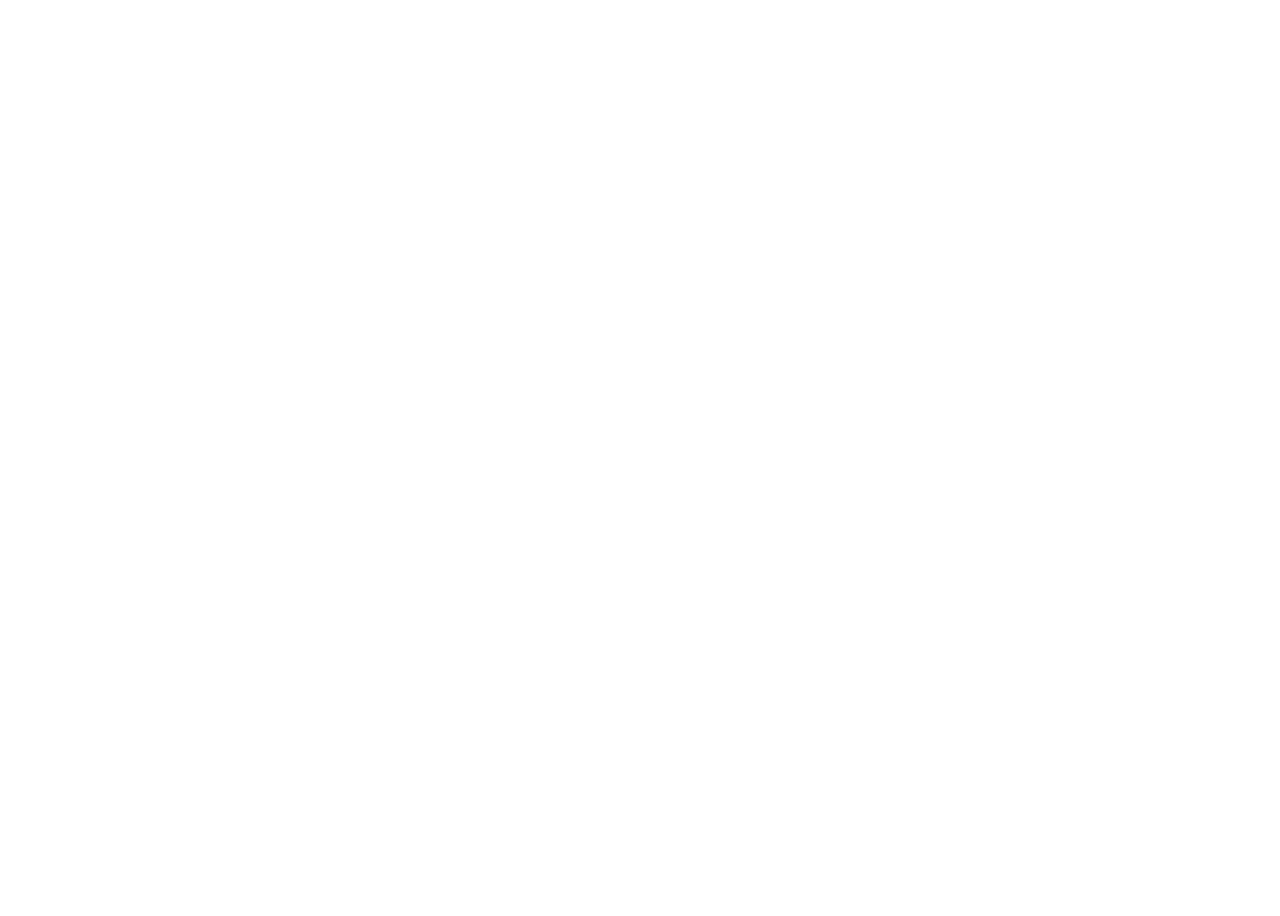
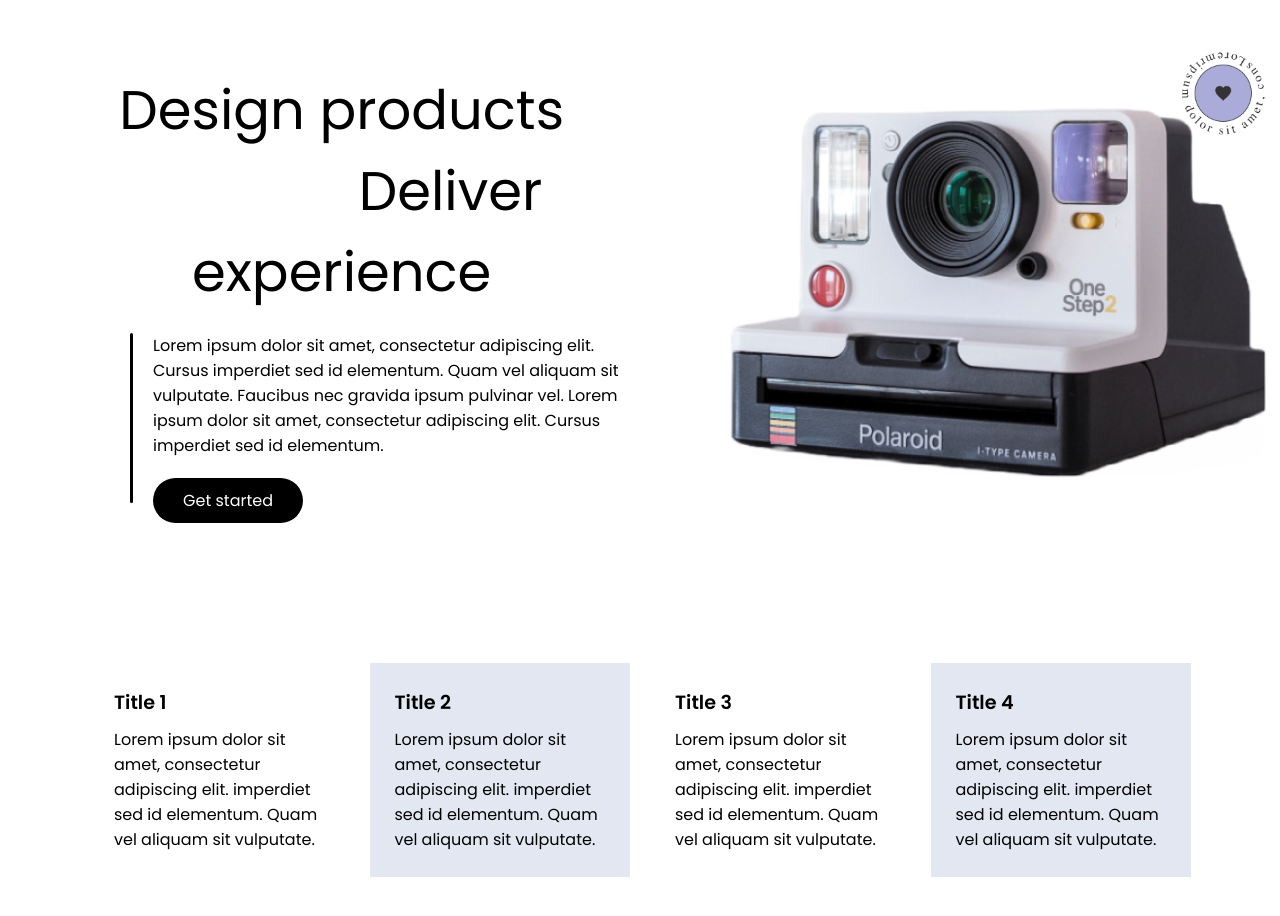
Before and after one commit to josemartinezrdev/ProyectoFinalHtmlCss, a plain HTML site: page eg/index.html in a window 1280 px wide. Before the commit the page ends 800 px from the top, so only its background shows below. Drawn offline with Linux system fonts and the light colour scheme.

Commit message:
Update 17

```diff
--- a/bg/index.css
+++ b/bg/index.css
@@ -108,7 +108,8 @@ hr {
   }
 
   .lista {
-    top: 50%;
+    padding: 25px;
+    top: 58%;
     position: absolute;
     flex-direction: row;
     z-index: 1;
--- a/ee/index.css
+++ b/ee/index.css
@@ -0,0 +1,156 @@
+@import url("https://fonts.googleapis.com/css2?family=Poppins:ital,wght@0,300;0,400;0,600;0,700;1,300;1,400;1,600;1,700&display=swap");
+
+* {
+  margin: 0;
+  box-sizing: border-box;
+  font-weight: 400;
+}
+
+body {
+  font-family: "Poppins", sans-serif;
+  color: #ffffff;
+}
+
+.grid {
+  display: grid;
+  grid-template-columns: 1fr;
+}
+
+.grid-item {
+  display: flex;
+  flex-direction: column;
+  align-items: center;
+  justify-content: center;
+}
+
+.btn {
+  text-align: start;
+  padding: 10px 30px;
+  background-color: #ffffff;
+  text-decoration: none;
+  color: #252525;
+  border-radius: 25px;
+}
+
+.info-1 {
+  display: flex;
+  flex-direction: column;
+  align-items: center;
+  text-align: center;
+  gap: 20px;
+  padding: 25px;
+
+  background-position: center;
+}
+
+.div-imgs-1 {
+  width: 100%;
+  display: flex;
+  flex-direction: column;
+  align-items: center;
+  justify-content: center;
+}
+
+.img {
+  background-repeat: no-repeat;
+  width: 362px;
+  height: 320px;
+}
+
+.info-img {
+  color: #5e5c5c;
+  width: 50%;
+  padding: 25px;
+}
+
+.img h4,
+.img-2 h4 {
+  font-weight: 900;
+  font-size: 2.3rem;
+}
+
+.img p,
+.img-2 p {
+  font-size: 0.9rem;
+}
+
+.img-2 {
+  color: #5e5c5c;
+  width: 100%;
+  height: 900px;
+  background-repeat: no-repeat;
+  background-position: center;
+  display: flex;
+  justify-content: end;
+  text-align: right;
+}
+
+.info-img-2 {
+  padding: 25px;
+}
+
+@media (min-width: 930px) {
+  .grid {
+    grid-template-columns: repeat(2, 1fr);
+  }
+
+  .info-1 {
+    justify-content: center;
+    align-items: start;
+    text-align: start;
+
+    width: 100%;
+    height: 70%;
+  }
+
+  .info-1 h1 {
+    font-size: 4.3rem;
+  }
+
+  .info-1 p {
+    font-size: 1.5rem;
+  }
+
+  .div-imgs-1 {
+    width: 100%;
+    height: 30%;
+    flex-direction: row;
+  }
+
+  .img {
+    width: 100%;
+    height: 100%;
+  }
+
+  .info-img {
+    color: #5e5c5c;
+    width: 50%;
+    padding: 25px;
+  }
+
+  .img h4,
+  .img-2 h4 {
+    font-weight: 900;
+    font-size: 2.3rem;
+  }
+
+  .img p,
+  .img-2 p {
+    font-size: 0.9rem;
+  }
+
+  .img-2 {
+    color: #5e5c5c;
+    width: 100%;
+    height: 900px;
+    background-repeat: no-repeat;
+    background-position: center;
+    display: flex;
+    justify-content: end;
+    text-align: right;
+  }
+
+  .info-img-2 {
+    padding: 25px;
+  }
+}
--- a/ee/index.html
+++ b/ee/index.html
@@ -0,0 +1,45 @@
+<!DOCTYPE html>
+<html lang="es">
+  <head>
+    <meta charset="UTF-8" />
+    <meta name="viewport" content="width=device-width, initial-scale=1.0" />
+    <link rel="stylesheet" href="index.css" />
+    <title>Landing Page 45</title>
+  </head>
+  <body>
+    <div class="grid">
+      <div class="grid-item">
+        <div class="info-1" style="background-image: url('imgs/ee1.png');">
+          <h1>Design, create, and be passionate</h1>
+          <p>
+            Lorem ipsum dolor sit amet, consectetur adipiscing elit. Cursus
+            imperdiet sed idt.
+          </p>
+          <a href="#" class="btn">Get started</a>
+        </div>
+        <div class="div-imgs-1">
+          <div class="img" style="background-image: url('imgs/ee2.png');">
+            <div class="info-img">
+              <h4>02</h4>
+              <p>Go with your heart</p>
+            </div>
+          </div>
+          <div class="img" style="background-image: url('imgs/ee3.png');" >
+            <div class="info-img">
+              <h4>03</h4>
+              <p>Live a full live</p>
+            </div>
+          </div>
+        </div>
+      </div>
+      <div class="grid-item">
+        <div class="img-2" style="background-image: url('imgs/ee4.png');">
+          <div class="info-img-2">
+            <h4>01</h4>
+            <p>Discover the world</p>
+          </div>
+        </div>
+      </div>
+    </div>
+  </body>
+</html>
--- a/eg/index.css
+++ b/eg/index.css
@@ -0,0 +1,157 @@
+@import url("https://fonts.googleapis.com/css2?family=Poppins:ital,wght@0,300;0,400;0,600;0,700;1,300;1,400;1,600;1,700&display=swap");
+
+* {
+  margin: 0;
+  box-sizing: border-box;
+  font-weight: 400;
+}
+
+body {
+  font-family: "Poppins", sans-serif;
+  color: black;
+}
+
+.grid {
+  display: grid;
+  grid-template-columns: 1fr;
+}
+
+.grid-item {
+  display: flex;
+  flex-direction: column;
+  align-items: center;
+  justify-content: center;
+}
+
+.btn {
+  text-align: start;
+  padding: 10px 30px;
+  background-color: black;
+  text-decoration: none;
+  color: white;
+  border-radius: 25px;
+}
+
+.info-1 {
+  display: flex;
+  flex-direction: column;
+  align-items: center;
+  text-align: center;
+  gap: 20px;
+  padding: 25px;
+}
+
+.text-cont {
+  display: flex;
+  gap: 20px;
+}
+
+.text {
+  display: flex;
+  flex-direction: column;
+  align-items: start;
+  text-align: start;
+  gap: 20px;
+}
+
+hr {
+  border: none;
+  background-color: #000;
+  width: 30px;
+  height: 100%;
+  border-radius: 3px;
+}
+
+.img-1 {
+  display: flex;
+  flex-direction: column;
+  position: relative;
+  align-items: center;
+}
+
+.img-1 img:nth-child(1) {
+  width: 15%;
+  position: absolute;
+  top: -8%;
+  left: 83%;
+}
+
+.img-1 img:nth-child(2) {
+  width: 100%;
+}
+
+.lst-cont {
+  width: 100%;
+  display: flex;
+  justify-content: center;
+}
+
+.lista {
+  width: 90%;
+  display: flex;
+  flex-direction: column;
+  gap: 20px;
+  padding: 25px;
+}
+
+.item-lst {
+  display: flex;
+  flex-direction: column;
+  gap: 10px;
+  padding: 25px;
+}
+
+.item-lst h4 {
+  font-size: 1.2rem;
+  font-weight: 600;
+}
+
+.item-lst:nth-child(2) {
+  background-color: #e2e7f1;
+}
+
+.item-lst:nth-child(4) {
+  background-color: #e2e7f1;
+}
+
+@media (min-width: 930px) {
+  .tab {
+    text-indent: 4em;
+  }
+
+  .grid-item {
+    margin: 45px auto;
+    flex-direction: row;
+  }
+
+  .info-1 {
+    width: 55%;
+  }
+
+  .info-1 h1 {
+    font-size: 3.4rem;
+  }
+
+  .text-cont {
+    width: 80%;
+    margin-left: 13%;
+  }
+
+  hr {
+    border: none;
+    background-color: #000;
+    width: 15px;
+    height: 170px;
+    border-radius: 3px;
+  }
+
+  .lst-cont {
+    width: 100%;
+    display: flex;
+    justify-content: center;
+  }
+
+  .lista {
+    flex-direction: row;
+  }
+}
--- a/eg/index.html
+++ b/eg/index.html
@@ -0,0 +1,71 @@
+<!DOCTYPE html>
+<html lang="es">
+  <head>
+    <meta charset="UTF-8" />
+    <meta name="viewport" content="width=device-width, initial-scale=1.0" />
+    <link rel="stylesheet" href="index.css" />
+    <title>Landing Page 47</title>
+  </head>
+  <body>
+    <div class="grid">
+      <div class="grid-item">
+        <div class="info-1">
+          <h1>
+            Design products<br /><p class="tab">Deliver experience</p>
+          </h1>
+          <div class="text-cont">
+            <hr />
+            <div class="text">
+              <p>
+                Lorem ipsum dolor sit amet, consectetur adipiscing elit. Cursus
+                imperdiet sed id elementum. Quam vel aliquam sit vulputate.
+                Faucibus nec gravida ipsum pulvinar vel. Lorem ipsum dolor sit
+                amet, consectetur adipiscing elit. Cursus imperdiet sed id
+                elementum.
+              </p>
+              <a href="#" class="btn">Get started</a>
+            </div>
+          </div>
+        </div>
+        <div class="img-1">
+          <img src="imgs/eg2.png" alt="" />
+          <img src="imgs/eg1.png" alt="" />
+        </div>
+      </div>
+      <div class="grid-item">
+        <div class="lst-cont">
+          <div class="lista">
+            <div class="item-lst">
+              <h4>Title 1</h4>
+              <p>
+                Lorem ipsum dolor sit amet, consectetur adipiscing elit.
+                imperdiet sed id elementum. Quam vel aliquam sit vulputate.
+              </p>
+            </div>
+            <div class="item-lst">
+              <h4>Title 2</h4>
+              <p>
+                Lorem ipsum dolor sit amet, consectetur adipiscing elit.
+                imperdiet sed id elementum. Quam vel aliquam sit vulputate.
+              </p>
+            </div>
+            <div class="item-lst">
+              <h4>Title 3</h4>
+              <p>
+                Lorem ipsum dolor sit amet, consectetur adipiscing elit.
+                imperdiet sed id elementum. Quam vel aliquam sit vulputate.
+              </p>
+            </div>
+            <div class="item-lst">
+              <h4>Title 4</h4>
+              <p>
+                Lorem ipsum dolor sit amet, consectetur adipiscing elit.
+                imperdiet sed id elementum. Quam vel aliquam sit vulputate.
+              </p>
+            </div>
+          </div>
+        </div>
+      </div>
+    </div>
+  </body>
+</html>
--- a/ei/index.css
+++ b/ei/index.css
@@ -0,0 +1,75 @@
+@import url("https://fonts.googleapis.com/css2?family=Poppins:ital,wght@0,300;0,400;0,600;0,700;1,300;1,400;1,600;1,700&display=swap");
+
+* {
+  margin: 0;
+  box-sizing: border-box;
+  font-weight: 400;
+}
+
+body {
+  font-family: "Poppins", sans-serif;
+  background-image: url('imgs/ei1.jpg');
+  color: black;
+}
+
+.grid {
+  display: grid;
+  grid-template-columns: 1fr;
+}
+
+.grid-item {
+  display: flex;
+  flex-direction: column;
+  align-items: center;
+  justify-content: center;
+}
+
+.btn {
+  text-align: start;
+  padding: 10px 30px;
+  background-color: black;
+  text-decoration: none;
+  color: white;
+  border-radius: 25px;
+}
+
+.info-1 {
+  display: flex;
+  flex-direction: column;
+  align-items: center;
+  text-align: center;
+  gap: 20px;
+  padding: 25px;
+}
+
+.info-1 {
+    font-size: 1.3rem;
+}
+
+.grid-item img:nth-child(1) {
+    width: 25%;
+    margin: 25px;
+}
+
+img {
+    width: 100%;
+}
+
+@media (min-width: 930px) {
+    .grid-item {
+        justify-content: start;
+        align-items: start;
+        flex-direction: row;
+    }
+
+    .info-1 {
+        width: 50%;
+        align-items: start;
+        text-align: start;
+        padding: 80px 100px;
+    }
+
+    img {
+        width: 50%;
+    }
+}
```
Also changed, not shown: ei/index.html (+28 -0 lines), fa/index.css (+42 -0 lines), ee/imgs/ee1.png (added), ee/imgs/ee2.png (added), ee/imgs/ee3.png (added), ee/imgs/ee4.png (added), eg/imgs/eg1.png (added), eg/imgs/eg2.png (added), ei/imgs/ei2.png (added), ei/imgs/ei3.png (added), 1 other file.
